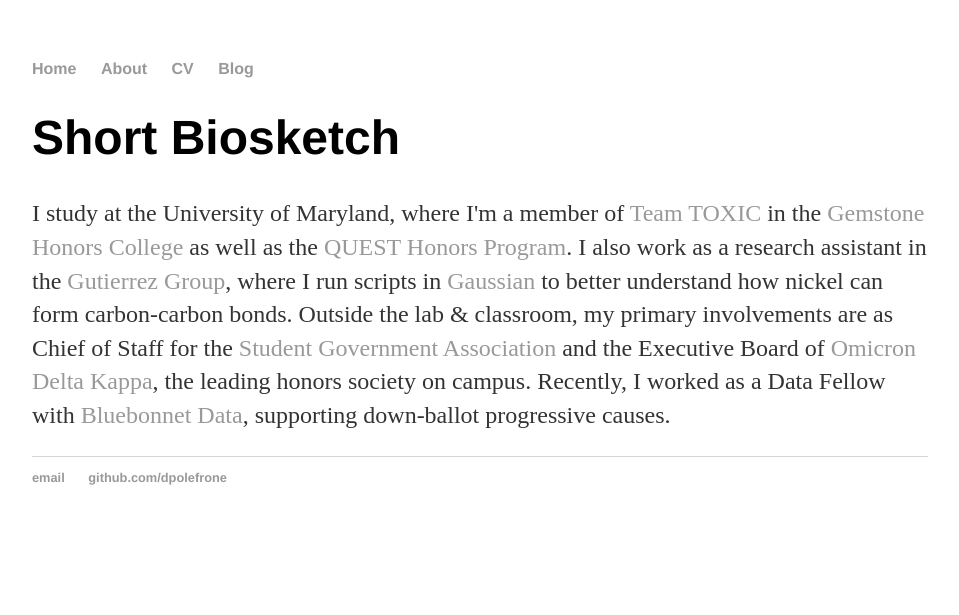
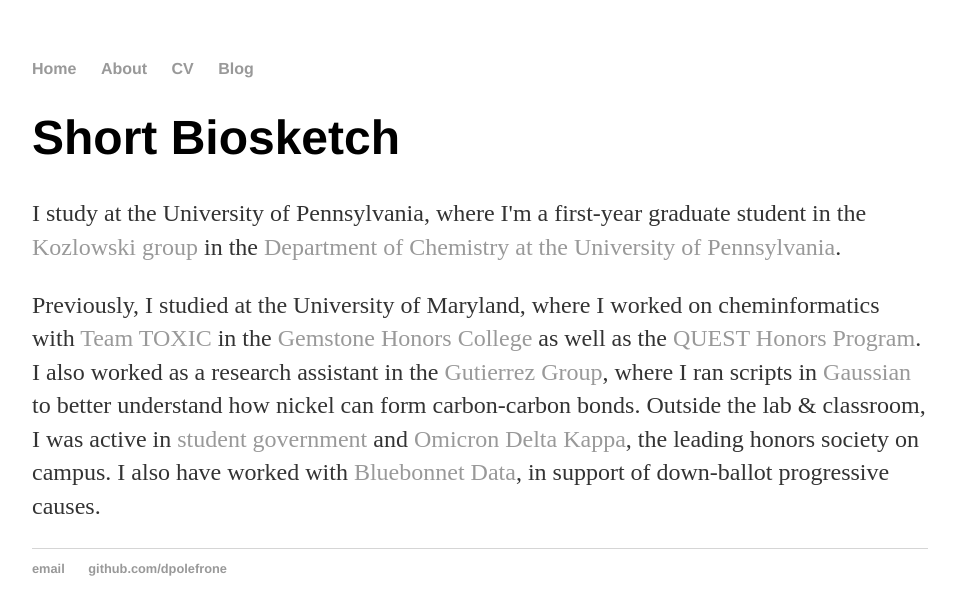
Before and after one commit to dpolefrone/dpolefrone.github.io, a Jekyll site: the page built from about/index.html, in a window 1280 px wide. Shown: the top 615 px of the page, without its empty margins (160-1119 px from the left). Built offline with Jekyll 4.4.1, drawn with Linux system fonts in a browser that asks for light colours.

Commit message:
Update index.html

```diff
--- a/about/index.html
+++ b/about/index.html
@@ -4,5 +4,17 @@ title: David Polefrone
 ---
 <div class="blurb">
 	<h1>Short Biosketch</h1>
-	<p>I study at the University of Maryland, where I'm a member of <a href="https://gemstonetoxic.github.io/">Team TOXIC</a> in the <a href="https://www.gemstone.umd.edu/">Gemstone Honors College</a> as well as the <a href="https://www.rhsmith.umd.edu/programs/undergraduate-programs/academics/fellows-special-programs/quest">QUEST Honors Program</a>. I also work as a research assistant in the <a href="https://www.gutierrezlabs.com/">Gutierrez Group</a>, where I run scripts in <a href="https://gaussian.com/">Gaussian</a> to better understand how nickel can form carbon-carbon bonds. Outside the lab & classroom, my primary involvements are as Chief of Staff for the <a href="https://www.umdsga.com/">Student Government Association</a> and the Executive Board of <a href="https://odk.umd.edu/">Omicron Delta Kappa</a>, the leading honors society on campus. Recently, I worked as a Data Fellow with <a href="https://www.bluebonnetdata.org"/>Bluebonnet Data</a>, supporting down-ballot progressive causes.</p>
+	<p>I study at the University of Pennsylvania, where I'm a first-year graduate student in the <a href="https://www.mckgroup.org/">Kozlowski group</a>
+		in the <a href="https://www.chem.upenn.edu/">Department of Chemistry at the University of Pennsylvania</a>.
+
+
+	<p>Previously, I studied at the University of Maryland, where I worked on cheminformatics with <a href="https://gemstonetoxic.github.io/">Team TOXIC</a>
+		in the <a href="https://www.gemstone.umd.edu/">Gemstone Honors College</a>
+		as well as the <a href="https://www.rhsmith.umd.edu/programs/undergraduate-programs/academics/fellows-special-programs/quest">QUEST Honors Program</a>.
+		I also worked as a research assistant in the <a href="https://www.gutierrezlabs.com/">Gutierrez Group</a>,
+		where I ran scripts in <a href="https://gaussian.com/">Gaussian</a> to better understand how nickel can form carbon-carbon bonds.
+		Outside the lab & classroom, I was active in <a href="https://www.umdsga.com/">student government</a>
+		and <a href="https://odk.umd.edu/">Omicron Delta Kappa</a>, the leading honors society on campus.
+		I also have worked with <a href="https://www.bluebonnetdata.org"/>Bluebonnet Data</a>,
+in support of down-ballot progressive causes.</p>
 </div><!-- /.blurb -->
```
